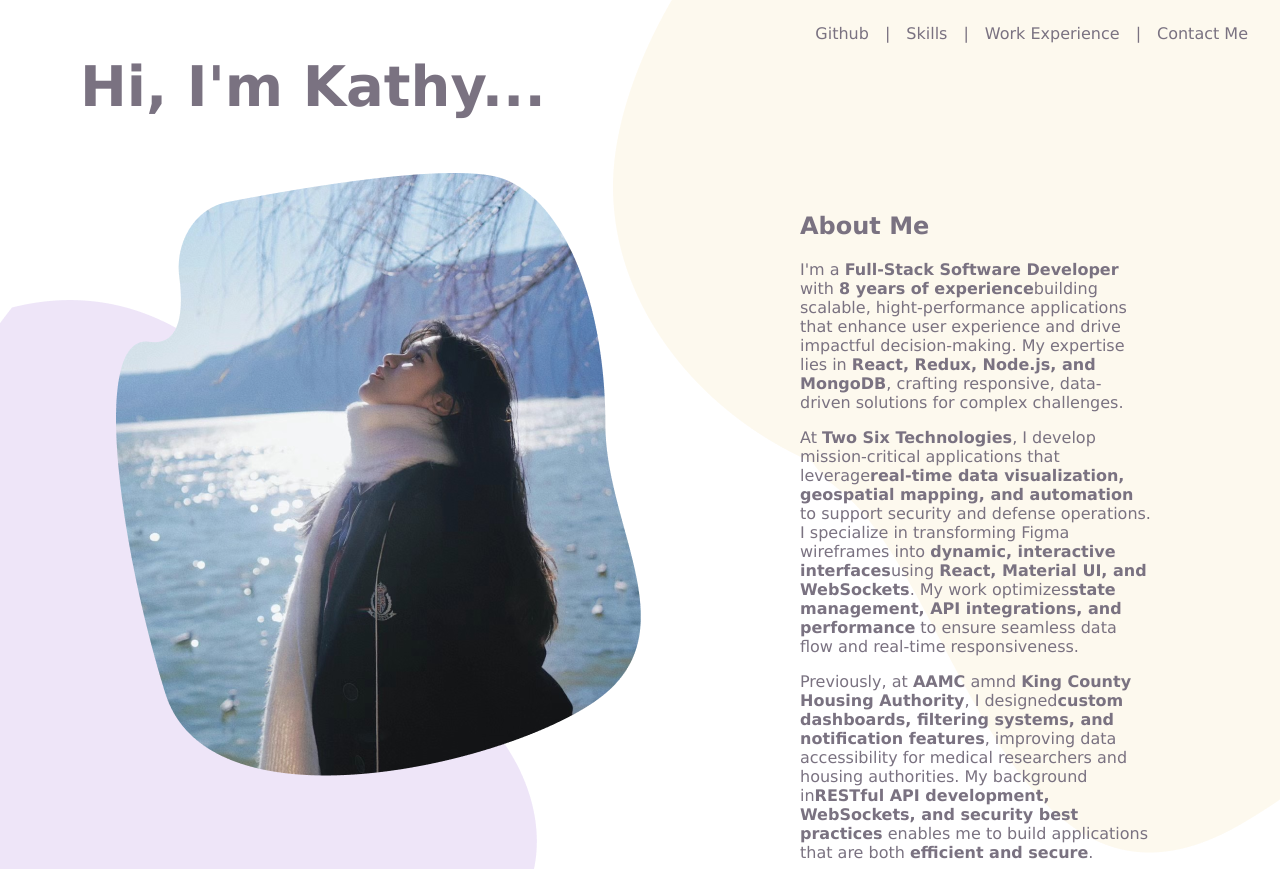
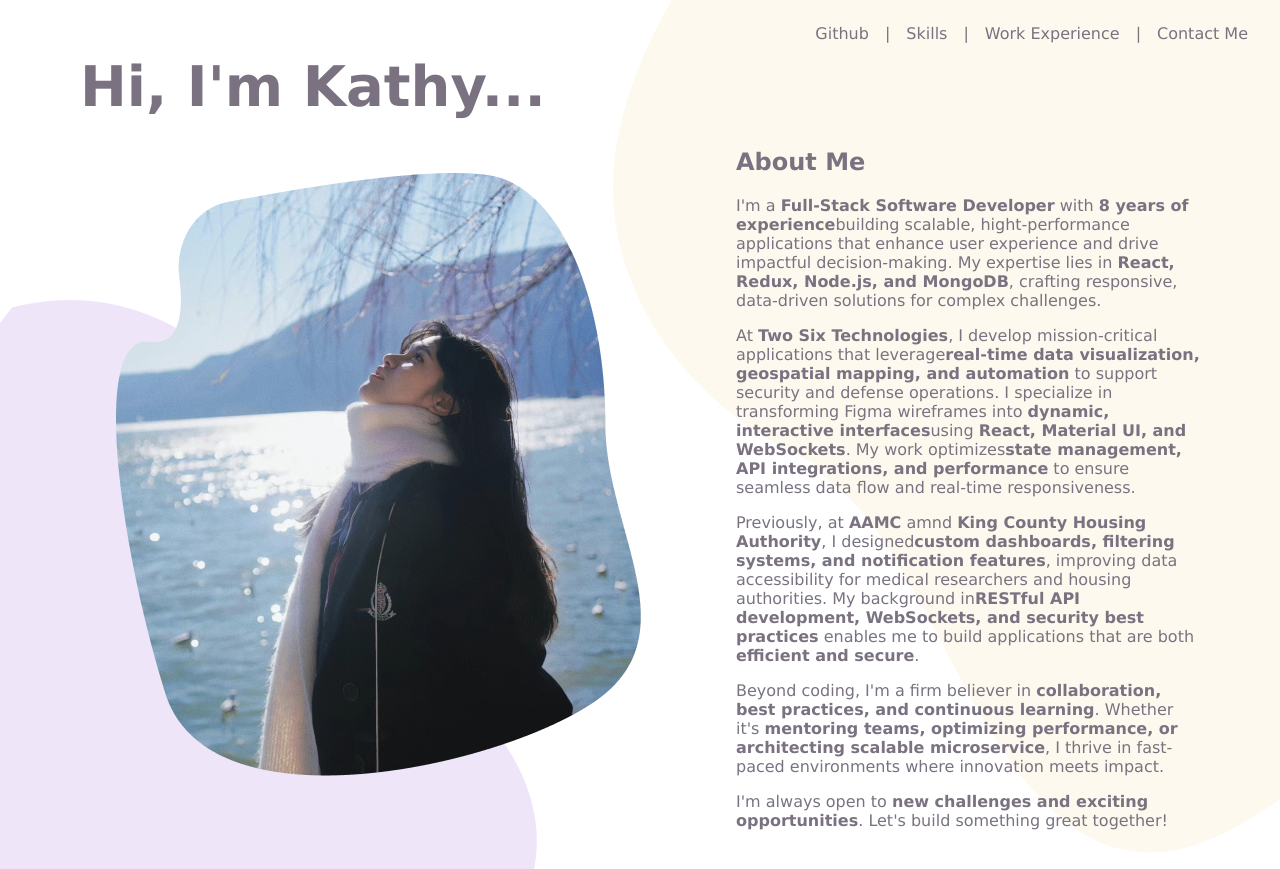
Before and after one commit to byc233-1664304/Portfolio, a React (Vite) app: page / in a window 1280 px wide. Shown: the top 869 px of the page. Built offline with nearby package versions, Linux system fonts and the light colour scheme; no server answers.

Commit message:
intro css fix

```diff
--- a/src/App.css
+++ b/src/App.css
@@ -70,9 +70,9 @@ body, html{
 
 .about{
     position: absolute;
-    top: 12rem;
-    left: 50rem;
-    margin-right: 8rem;
+    top: 8rem;
+    left: 46rem;
+    margin-right: 5rem;
     font-size: 1rem;
     max-width: 100%;
 }
```
